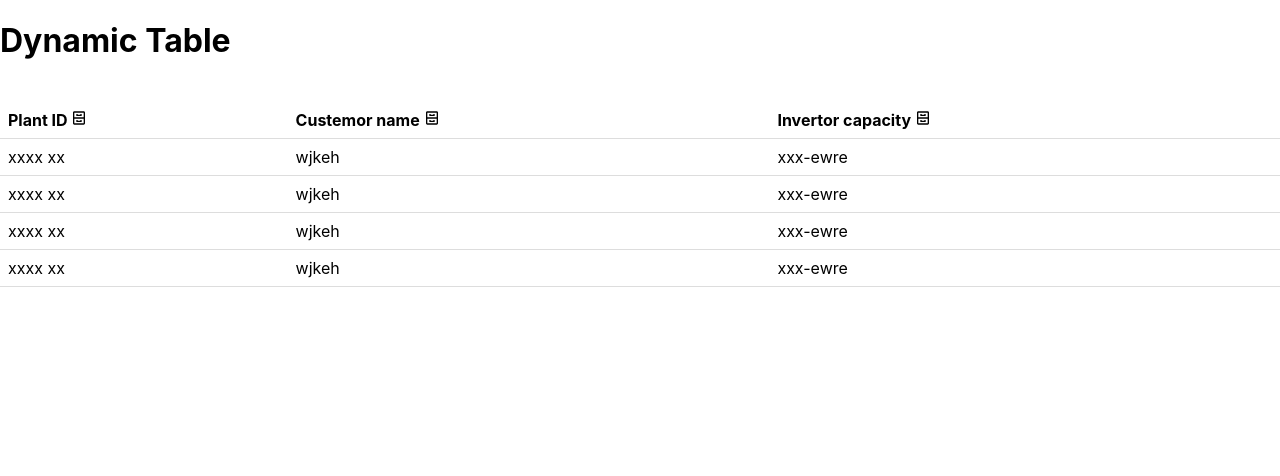
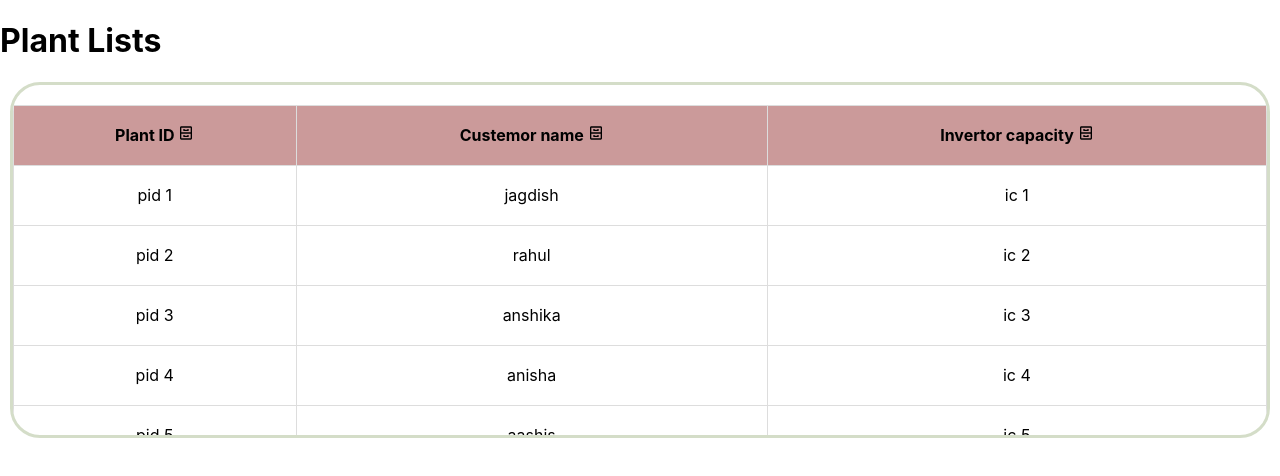
Before and after one commit to jagdish4501/react_dynamic_table, a React (Create React App) app: page / in a window 1280 px wide. Shown: the top 476 px of the page. Built offline with nearby package versions, Linux system fonts and the light colour scheme.

Commit message:
2nd state......

```diff
--- a/src/App.js
+++ b/src/App.js
@@ -1,35 +1,75 @@
 
 import React from 'react';
 import DynamicTable from './Table';
+import './css/App.css'
 
 const App = () => {
   const data = [
-    { "Plant ID": 'xxxx xx', 'Custemor name': "wjkeh", 'Invertor capacity': 'xxx-ewre' },
-    { "Plant ID": 'xxxx xx', 'Custemor name': "wjkeh", 'Invertor capacity': 'xxx-ewre' },
-    { "Plant ID": 'xxxx xx', 'Custemor name': "wjkeh", 'Invertor capacity': 'xxx-ewre' },
-    { "Plant ID": 'xxxx xx', 'Custemor name': "wjkeh", 'Invertor capacity': 'xxx-ewre' },
+    { "Plant ID": 'pid 1', 'Custemor name': "jagdish", 'Invertor capacity': 'ic 1' },
+    { "Plant ID": 'pid 2', 'Custemor name': "rahul", 'Invertor capacity': 'ic 2' },
+    { "Plant ID": 'pid 3', 'Custemor name': "anshika", 'Invertor capacity': 'ic 3' },
+    { "Plant ID": 'pid 4', 'Custemor name': "anisha", 'Invertor capacity': 'ic 4' },
+    { "Plant ID": 'pid 5', 'Custemor name': "aashis", 'Invertor capacity': 'ic 5' },
+    { "Plant ID": 'pid 6', 'Custemor name': "priyansh", 'Invertor capacity': 'ic 6' },
+    { "Plant ID": 'pid 7', 'Custemor name': "samarjeet", 'Invertor capacity': 'ic 7' },
+    { "Plant ID": 'pid 8', 'Custemor name': "anuj", 'Invertor capacity': 'ic 8' },
+    { "Plant ID": 'pid 9', 'Custemor name': "dharamjeet", 'Invertor capacity': 'ic 9' },
+    { "Plant ID": 'pid 82', 'Custemor name': "kartik khandelwal", 'Invertor capacity': 'ic 32' },
+    { "Plant ID": 'pid 18', 'Custemor name': "hritik", 'Invertor capacity': 'ic 83' },
+    { "Plant ID": 'pid 81', 'Custemor name': "shail", 'Invertor capacity': 'ic 84' },
+    { "Plant ID": 'pid 21', 'Custemor name': "ankur", 'Invertor capacity': 'ic 38' },
+    { "Plant ID": 'pid 23', 'Custemor name': "aashma", 'Invertor capacity': 'ic 38' },
+    { "Plant ID": 'pid 43', 'Custemor name': "disha", 'Invertor capacity': 'ic 18' },
+    { "Plant ID": 'pid 23', 'Custemor name': "divyanshu", 'Invertor capacity': 'ic 78' },
+    { "Plant ID": 'pid 343', 'Custemor name': "anubhav", 'Invertor capacity': 'ic 83' },
+    { "Plant ID": 'pid 23', 'Custemor name': "guatum agrawaal", 'Invertor capacity': 'ic 38' },
+    { "Plant ID": 'pid 345', 'Custemor name': "sagar yadav", 'Invertor capacity': 'ic 98' },
+    { "Plant ID": 'pid 21', 'Custemor name': "tanya", 'Invertor capacity': 'ic 88' },
+    { "Plant ID": 'pid 98', 'Custemor name': "sadhna", 'Invertor capacity': 'ic 68' },
+    { "Plant ID": 'pid 38', 'Custemor name': "annu patel", 'Invertor capacity': 'ic 58' },
+    { "Plant ID": 'pid 12', 'Custemor name': "chaturanand", 'Invertor capacity': 'ic 48' },
+    { "Plant ID": 'pid 38', 'Custemor name': "bhumika hadiya", 'Invertor capacity': 'ic 68' },
+    { "Plant ID": 'pid 82', 'Custemor name': "lkdjf", 'Invertor capacity': 'ic 98' },
+    { "Plant ID": 'pid 808', 'Custemor name': "dfjkeh", 'Invertor capacity': 'ic 88' },
+    { "Plant ID": 'pid 8', 'Custemor name': "ajkeh", 'Invertor capacity': 'ic 28' },
+    { "Plant ID": 'pid 8', 'Custemor name': "wjkeh", 'Invertor capacity': 'ic 38' },
+    { "Plant ID": 'pid 8', 'Custemor name': "wjkeh", 'Invertor capacity': 'ic 38' },
+    { "Plant ID": 'pid 8', 'Custemor name': "wjkeh", 'Invertor capacity': 'ic 98' },
+    { "Plant ID": 'pid 8', 'Custemor name': "wjkeh", 'Invertor capacity': 'ic 88' },
+    { "Plant ID": 'pid 83', 'Custemor name': "wjkeh", 'Invertor capacity': 'ic 58' },
+    { "Plant ID": 'pid 85', 'Custemor name': "wjkeh", 'Invertor capacity': 'ic 48' },
+    { "Plant ID": 'pid 84', 'Custemor name': "wjkeh", 'Invertor capacity': 'ic 38' },
+    { "Plant ID": 'pid 8', 'Custemor name': "wjkeh", 'Invertor capacity': 'ic 58' },
+    { "Plant ID": 'pid 83', 'Custemor name': "wjkeh", 'Invertor capacity': 'ic 98' },
+    { "Plant ID": 'pid 8', 'Custemor name': "wjkeh", 'Invertor capacity': 'ic 98' },
+    { "Plant ID": 'pid 8', 'Custemor name': "wjkeh", 'Invertor capacity': 'ic 23' },
+    { "Plant ID": 'pid 8', 'Custemor name': "wjkeh", 'Invertor capacity': 'ic 54' },
+    { "Plant ID": 'pid 8', 'Custemor name': "wjkeh", 'Invertor capacity': 'ic 65' },
+    { "Plant ID": 'pid 8', 'Custemor name': "wjkeh", 'Invertor capacity': 'ic 94' },
+    { "Plant ID": 'pid 8', 'Custemor name': "wjkeh", 'Invertor capacity': 'ic 76' },
+    { "Plant ID": 'pid 8', 'Custemor name': "wjkeh", 'Invertor capacity': 'ic 95' },
+    { "Plant ID": 'pid 8', 'Custemor name': "wjkeh", 'Invertor capacity': 'ic 34' },
+    { "Plant ID": 'pid 8', 'Custemor name': "wjkeh", 'Invertor capacity': 'ic 65' },
+    { "Plant ID": 'pid 8', 'Custemor name': "wjkeh", 'Invertor capacity': 'ic 8' },
+    { "Plant ID": 'pid 8', 'Custemor name': "wjkeh", 'Invertor capacity': 'ic 8' },
+    { "Plant ID": 'pid 8', 'Custemor name': "wjkeh", 'Invertor capacity': 'ic 8' },
+    { "Plant ID": 'pid 8', 'Custemor name': "wjkeh", 'Invertor capacity': 'ic 8' },
+    { "Plant ID": 'pid 8', 'Custemor name': "wjkeh", 'Invertor capacity': 'ic 8' },
+    { "Plant ID": 'pid 8', 'Custemor name': "wjkeh", 'Invertor capacity': 'ic 8' },
+    { "Plant ID": 'pid 8', 'Custemor name': "wjkeh", 'Invertor capacity': 'ic 8' },
+    { "Plant ID": 'pid 8', 'Custemor name': "wjkeh", 'Invertor capacity': 'ic 8' },
     // ... additional rows
   ];
 
 
-
-  const states = [
-    { id: 'state1', name: 'State 1' },
-    { id: 'state2', name: 'State 2' },
-    { id: 'state3', name: 'State 3' },
-    { id: 'state4', name: 'State 4' },
-    { id: 'state5', name: 'State 5' },
-    { id: 'state6', name: 'State 6' },
-    { id: 'state7', name: 'State 7' },
-    // Add more states as needed
-  ];
-
   return (
-    <div>
-      <h1>Dynamic Table</h1>
-      <br />
-      <DynamicTable data={data} states={states} />
-    </div>
+    <>
+      <h1>Plant Lists</h1>
+      <div className='Table'>
+        <br />
+        <DynamicTable data={data} />
+      </div>
+    </>
   );
 };
 
--- a/src/Table.js
+++ b/src/Table.js
@@ -1,61 +1,105 @@
 import './css/Table.css'
-import StatePrompt from './Prompt.js'
-import React, { useState } from 'react';
-import { BiCabinet } from "react-icons/bi";
+import Prompt from './Prompt.js'
+import React, { useState, useEffect } from 'react'
+import { BiCabinet } from "react-icons/bi"
+
+
+const DynamicTable = ({ data }) => {
+
+    const columns = Object.keys(data[0]);
+
+    //colum state filter
+    const [clickedColumn, setClickedColumn] = useState(null);
+    const [states, setStates] = useState([]);
+    const colum_data = (key) => {
+        let i = 0;
+        return data.map((obj) => {
+            return { 'id': "id_" + i++, 'name': obj[key] };
+        });
+    }
+    const handlePopUpControl = (column) => {
+        const arr = colum_data(column)
+        setStates(arr);
+        clickedColumn === column ? setClickedColumn(null) : setClickedColumn(column);
+    };
+    //**********************************
+
+    //column sorting code
+    const [sortedData, setSortedData] = useState(data);
+    const [sortColumn, setSortColumn] = useState(null);
+    const handleSortOnClick = (columnName) => {
+        let sortedTableData = [...sortedData];
+        // Check if the table is already sorted by the clicked column
+        if (sortColumn === columnName) {
+            // Reverse the order of the sorted table
+            sortedTableData.reverse();
+        } else {
+            // Sort the table based on the clicked column
+            sortedTableData.sort((a, b) => {
+                if (a[columnName] < b[columnName]) return -1;
+                if (a[columnName] > b[columnName]) return 1;
+                return 0;
+            });
+        }
+        setSortedData(sortedTableData);
+        setSortColumn(columnName);
+    }
+    //***************************
+
+    //esc key event handler********************
+    const handleKeyPress = (event) => {
+        if (event.key === 'Escape') {
+            setClickedColumn(null);
+        }
+    };
+
+    useEffect(() => {
+        document.addEventListener('keydown', handleKeyPress);
+
+        return () => {
+            document.removeEventListener('keydown', handleKeyPress);
+        };
+    }, []);
+    //***************************
 
 
 
 
-
-
-const DynamicTable = ({ data, states }) => {
-
-
-
-
-
-    const columns = Object.keys(data[0]);
-    const [hoveredColumn, setHoveredColumn] = useState(null);
-
-    const handleColumnHover = (column) => {
-        setHoveredColumn(column);
-    };
-
-    const handlePopoverClose = () => {
-        setHoveredColumn(null);
-    };
-
     return (
-        <div>
         <table className="dynamic-table">
             <thead>
-                    <tr>
+
+                <tr className="fixed-header">
                     {columns.map((column) => (
                         <th
                             key={column}
-                                onMouseEnter={() => handleColumnHover(column)}
-                                onMouseLeave={handlePopoverClose}
+                            onClick={() => handleSortOnClick(column)}
+
                         >
-                                {column} <BiCabinet />
+                            {column} <BiCabinet onClick={() => handlePopUpControl(column)} />
                         </th>
+
                     ))}
                 </tr>
+
+                {clickedColumn !== null && (
+                    <Prompt states={states} />
+                )}
             </thead>
+
+
             <tbody>
-                    {data.map((item, index) => (
+                {sortedData.map((item, index) => (
                     <tr key={index}>
                         {columns.map((column) => (
                             <td key={column}>{item[column]}</td>
                         ))}
                     </tr>
                 ))}
+
             </tbody>
+
         </table>
-            {/* {hoveredColumn && <StatePrompt states={states} />} */}
-            {hoveredColumn !== null && (
-                <StatePrompt states={states} column={hoveredColumn} />
-            )}
-        </div>
     );
 };
 
--- a/src/css/App.css
+++ b/src/css/App.css
@@ -1,38 +1,7 @@
-.App {
-  text-align: center;
+.Table{
+  margin: 10px;
+  max-height: 350px;
+  border: 3px solid #d4ddc8;
+  border-radius: 30px;
+  overflow: auto;
 }
-
-.App-logo {
-  height: 40vmin;
-  pointer-events: none;
-}
-
-@media (prefers-reduced-motion: no-preference) {
-  .App-logo {
-    animation: App-logo-spin infinite 20s linear;
-  }
-}
-
-.App-header {
-  background-color: #282c34;
-  min-height: 100vh;
-  display: flex;
-  flex-direction: column;
-  align-items: center;
-  justify-content: center;
-  font-size: calc(10px + 2vmin);
-  color: white;
-}
-
-.App-link {
-  color: #61dafb;
-}
-
-@keyframes App-logo-spin {
-  from {
-    transform: rotate(0deg);
-  }
-  to {
-    transform: rotate(360deg);
-  }
-}
--- a/src/css/Prompt.css
+++ b/src/css/Prompt.css
@@ -2,6 +2,20 @@
   display: flex;
   flex-direction: column;
   align-items: center;
+  position: absolute;
+  background-color:rgb(194, 185, 185);
+  border: 2px solid #fffbfb;
+  border-radius: 15px;
+  box-shadow:0 4px 8px 0 rgba(0, 0, 0, 0.2), 0 6px 20px 0 rgba(0, 0, 0, 0.19);
+}
+
+.state-list {
+  padding: 10px;
+  width: 250px;
+  height: 200px;
+  overflow: auto;
+  border: 2px solid #eeeeee;
+  border-radius: 15px;
 }
 
 .state-list input[type="text"] {
@@ -9,26 +23,14 @@
   border: 3px solid #ccc;
   border-radius: 30px;
   margin-bottom: 10px;
+  position: sticky;
+  top: 0;
   width: 200px;
 }
 
-.state-list {
-  display: flex;
-  flex-direction: column;
-  align-items: flex-start;
-  border: 1px solid #ccc;
-  padding: 20px;
-  border-radius: 4px;
-  width: 250px;
-  height: 200px;
-  overflow: auto;
-}
+
 
 .state-list p {
   font-family: 'Times New Roman';
   font-size: large;
 }
-
-.state-list input[type="radio"] {
-  margin-right: 5px;
-}
--- a/src/css/Table.css
+++ b/src/css/Table.css
@@ -3,33 +3,23 @@
   border-collapse: collapse;
 }
 
+.dynamic-table tr{
+  height: 60px;
+}
+
 .dynamic-table th,
 .dynamic-table td {
   padding: 8px;
-  text-align: left;
-  border-bottom: 1px solid #ddd;
+  text-align: center;
+  border: 1px solid #ddd;
 }
 
 .dynamic-table th {
   position: relative;
   cursor: pointer;
 }
-
-.popover {
-  position: absolute;
-  top: 30px;
-  left: 0;
-  width: 200px;
-  padding: 10px;
-  background-color: #fff;
-  border: 1px solid #ddd;
-  box-shadow: 0 2px 4px rgba(0, 0, 0, 0.1);
+.fixed-header{
+  position: sticky;
+  top: 0;
+  background-color: #cb9a9a;
 }
-
-.popover h3 {
-  margin: 0 0 5px;
-}
-
-.popover p {
-  margin: 0;
-}
```
Also changed, not shown: src/Prompt.js (+9 -16 lines). Lines whose indentation alone changed are shown as unchanged.
